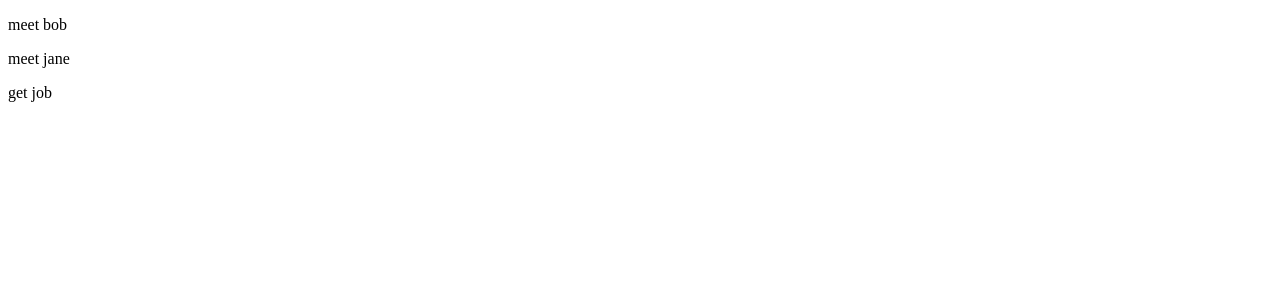
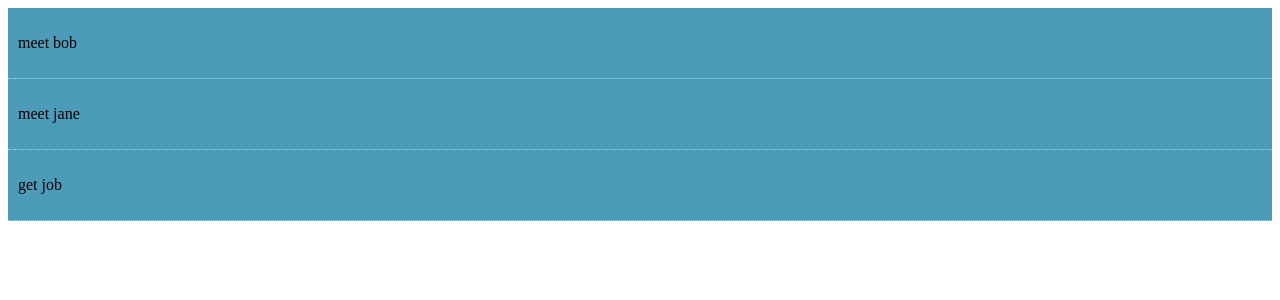
Before and after one commit to wanguinjoka/todoReact, a React (Create React App) app in the folder todo/: page / in a window 1280 px wide. Shown: the top 300 px of the page. Built offline with nearby package versions, Linux system fonts and the light colour scheme.

Commit message:
added interactive styling

```diff
--- a/todo/src/components/Todoitem.js
+++ b/todo/src/components/Todoitem.js
@@ -2,9 +2,18 @@
 import PropTypes from 'prop-types';
 
 class Todoitem extends Component    {
+    getStyle = ()=> {
+        return {
+            background: '#4B9BB9',
+            padding: '10px',
+            borderBottom: '1px #ccc dotted',
+            textDecoration: this.props.todo.completed ?
+            'line-through': 'none'
+        }
+    }
     render(){
         return(
-           <div>
+           <div style = {this.getStyle()}>
                <p> { this.props.todo.title}</p>
 
            </div>
```
